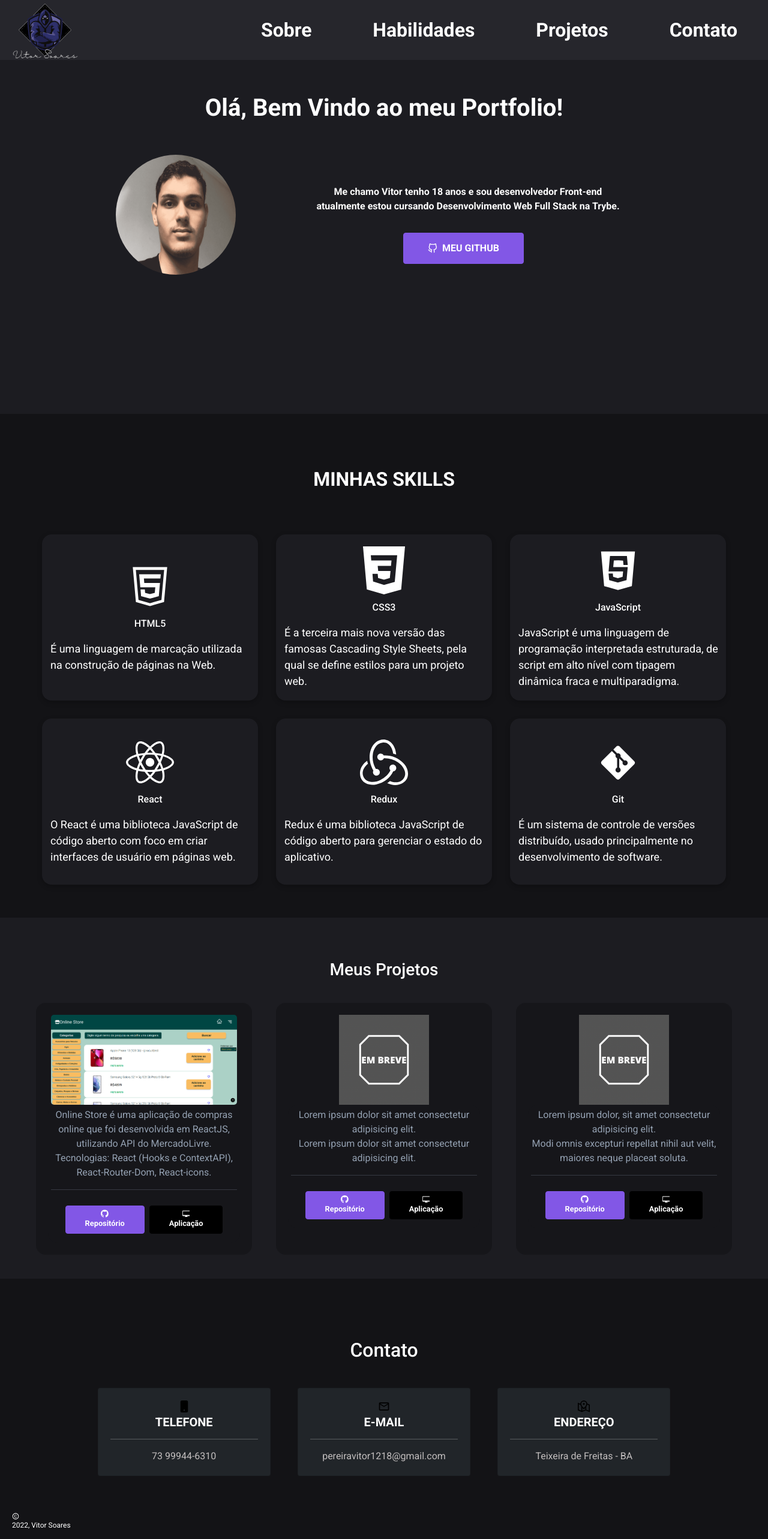
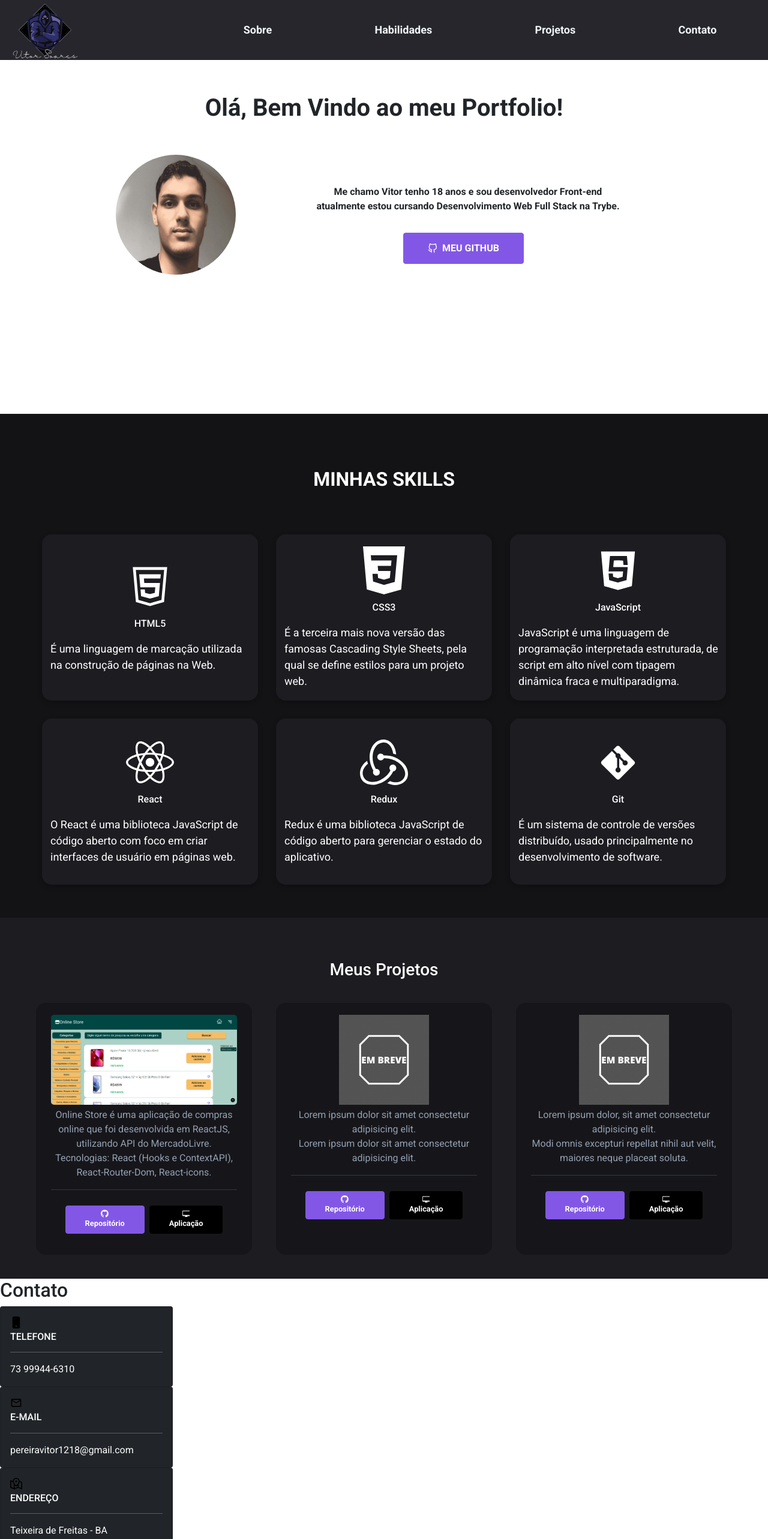
Before and after one commit to Vitosoaresp/vitosoaresp.github.io, a React (Create React App) app: page / in a window 1280 px wide. Shown: the top 2566 px of the page at 60% size. Built offline with nearby package versions, Linux system fonts and the light colour scheme.

Commit message:
usa tailwind no header

```diff
--- a/src/componentes/Contato/Contato.jsx
+++ b/src/componentes/Contato/Contato.jsx
@@ -8,7 +8,7 @@ import './Contato.css';
 class Contato extends React.Component {
   render() {
     return (
-      <div id="contato" className="contato-container">
+      <div id="contato" className="">
         <h2>Contato</h2>
         <Card style={{ width: '18rem' }} bg="dark" text="white">
           <Card.Body>
--- a/src/componentes/Header/Header.css
+++ b/src/componentes/Header/Header.css
@@ -1,4 +1,4 @@
-header {
+/* header {
   align-items: center;
   background-color: var(--primary-background);
   display: flex;
@@ -9,9 +9,9 @@ header {
   justify-content: space-between;
   width: 100%;
   z-index: 1;
-}
+} */
 
-header img {
+/* header img {
   border-radius: 100px;
   height: 150px;
   width: 150px;
@@ -20,22 +20,22 @@ header img {
 nav {
   position: relative;
   display: none;
-}
+} */
 
-header nav a {
+/* header nav a {
   font-size: xx-large;
   font-weight: bold;
-}
+} */
 
-.btn-menu {
+/* .btn-menu {
   background-color: transparent;
   position: absolute;
   right: 40px;
   top: 50px;
   animation: all 5s ease-out;
-}
+} */
 
-.btn-menu svg {
+/* .btn-menu svg {
   color: var(--paragraph);
   font-size: 35px;
   transition: height 0.5s ease-in-out;
@@ -43,18 +43,18 @@ header nav a {
 
 .btn-menu svg:hover {
   font-size: 40px;
-}
+} */
 
-.btn-close-menu {
+/* .btn-close-menu {
   background-color: transparent;
   position: absolute;
   color: white;
   font-size: 32px;
   right: 40px;
   top: 20px;
-}
+} */
 
-.menu-smartphone {
+/* .menu-smartphone {
   overflow-y: hidden;
   align-items: center;
   background-color: var(--secundary-background);
@@ -69,21 +69,21 @@ header nav a {
   height: 100%;
   transition: width 0.6s ease-in;
   width: 0;
-}
-
+} */
+/*
 .menu-smartphone a {
   color: var(--headline);
   text-decoration: unset;
   text-transform: uppercase;
-}
+} */
 
-.menu-smartphone a:hover, nav a:hover {
+/* .menu-smartphone a:hover, nav a:hover {
   color: var(--btn-github);
-}
+} */
 
 @media screen and (min-width: 768px) {
 
-  .btn-menu {
+  /* .btn-menu {
     display: none;
   }
   nav {
@@ -96,5 +96,5 @@ header nav a {
   nav a {
     color: var(--paragraph);
     text-decoration: none;
-  }
+  } */
 }
--- a/src/componentes/Header/Header.jsx
+++ b/src/componentes/Header/Header.jsx
@@ -7,39 +7,71 @@ function Header() {
   const [menuVisivel, setMenuVisivel] = useState(false);
   return (
     <>
-      <header>
-        <img src={logo} alt="logo" />
-        <nav>
-          <a href="#sobre">Sobre</a>
-          <a href="#habilidades">Habilidades</a>
-          <a href="#projetos">Projetos</a>
-          <a href="#contato">Contato</a>
+      <header className="flex bg-black-3 h-[100px] fixed top-0 left-0 justify-between w-full z-[1] items-center">
+        <img
+          src={logo}
+          alt="logo"
+          className="h-[150px] w-[150px] rounded-[100px]"
+        />
+        <nav className="relative hidden h-0 md:flex items-center justify-around w-3/4">
+          <a href="#sobre" className="text-lg font-bold md:text-slate-100 md:no-underline hover:text-purple-500">
+            Sobre
+          </a>
+          <a href="#habilidades" className="text-lg font-bold md:text-slate-100 md:no-underline hover:text-purple-500">
+            Habilidades
+          </a>
+          <a href="#projetos" className="text-lg font-bold md:text-slate-100 md:no-underline hover:text-purple-500">
+            Projetos
+          </a>
+          <a href="#contato" className="text-lg font-bold md:text-slate-100 md:no-underline hover:text-purple-500">
+            Contato
+          </a>
         </nav>
         <button
           type="button"
-          className="btn-menu"
+          className="bg-transparent absolute right-10 top-12 md:hidden"
           onClick={() => setMenuVisivel(!menuVisivel)}
         >
-          <AiOutlineMenu />
+          <AiOutlineMenu className="text-white text-4xl hover:text-5xl" />
         </button>
       </header>
       <div
-        className="menu-smartphone"
+        className="flex items-center bg-black-1 flex-col justify-around fixed top-0 right-0 pb-10 h-full transition-all duration-500 overflow-hidden z-10"
         style={{ width: menuVisivel ? '80vw' : '0' }}
       >
-        <button type="button" onClick={() => setMenuVisivel(false)} className="btn-close-menu">
+        <button
+          type="button"
+          onClick={() => setMenuVisivel(false)}
+          className="bg-transparent absolute text-white text-3xl right-10 top-5"
+        >
           <AiOutlineClose />
         </button>
-        <a href="#sobre" onClick={() => setMenuVisivel(false)}>
+        <a
+          href="#sobre"
+          onClick={() => setMenuVisivel(false)}
+          className="text-slate-100 hover:text-purple-500 uppercase no-underline"
+        >
           Sobre
         </a>
-        <a href="#habilidades" onClick={() => setMenuVisivel(false)}>
+        <a
+          href="#habilidades"
+          onClick={() => setMenuVisivel(false)}
+          className="text-slate-100 hover:text-purple-500 uppercase no-underline"
+        >
           Habilidades
         </a>
-        <a href="#projetos" onClick={() => setMenuVisivel(false)}>
+        <a
+          href="#projetos"
+          onClick={() => setMenuVisivel(false)}
+          className="text-slate-100 hover:text-purple-500 uppercase no-underline"
+        >
           Projetos
         </a>
-        <a href="#contato" onClick={() => setMenuVisivel(false)}>
+        <a
+          href="#contato"
+          onClick={() => setMenuVisivel(false)}
+          className="text-slate-100 hover:text-purple-500 uppercase no-underline"
+        >
           Contato
         </a>
       </div>
--- a/src/index.css
+++ b/src/index.css
@@ -3,24 +3,5 @@
 @tailwind utilities;
 
 * {
-  padding: 0;
-  margin: 0;
-  vertical-align: baseline;
-  list-style: none;
-  border: 0;
-  font-family: 'Roboto', sans-serif;
+  @apply p-0  m-0 box-border font-roboto
 }
-
-body {
-  box-sizing: border-box;
-}
-
-:root {
-  --primary-background: #26262c;
-  --secundary-background: #131316;
-  --black-3: #1c1c21;
-  --btn-github: #8257e6;
-  --btn-github-hover: #6e3ce2;
-  --headline: #fffffe;
-  --paragraph: white;
-}
--- a/tailwind.config.js
+++ b/tailwind.config.js
@@ -4,7 +4,19 @@ module.exports = {
     './src/**/*.{js,jsx,ts,tsx}',
   ],
   theme: {
-    extend: {},
+    extend: {
+      colors: {
+        'black-1': '#131316',
+        'black-2': '#1c1c21',
+        'black-3': '#26262c',
+        'btn-gihub': '#8257e6',
+        'btn-git-hover': '#6e3ce2',
+        'headline': '#fffffe',
+      },
+      fontFamily: {
+        roboto: ['Roboto', 'sans-serif'],
+      },
+    },
   },
   plugins: [],
 };
```
